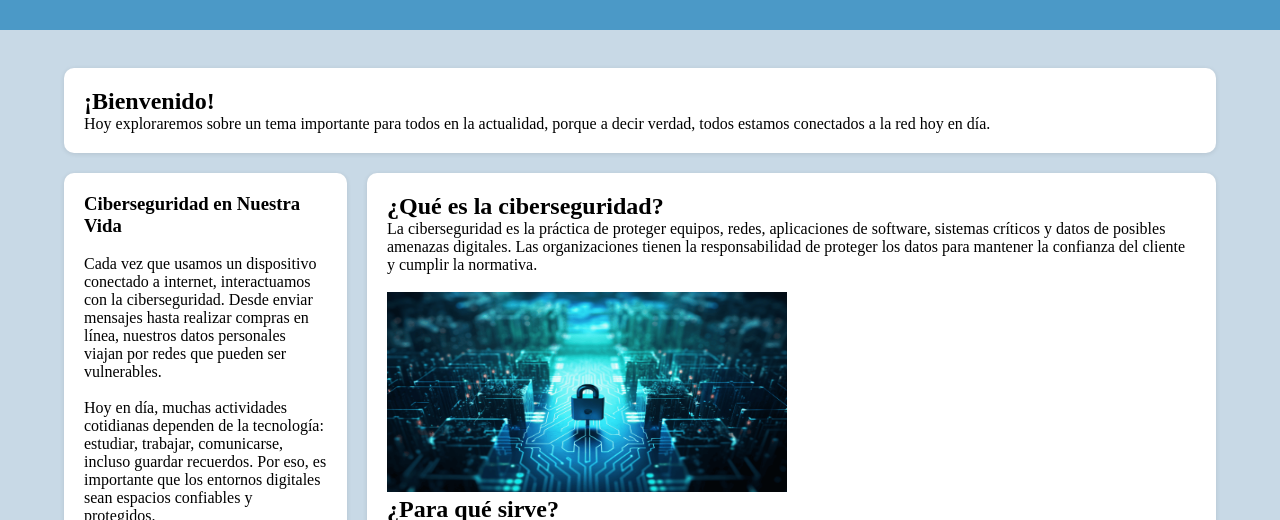
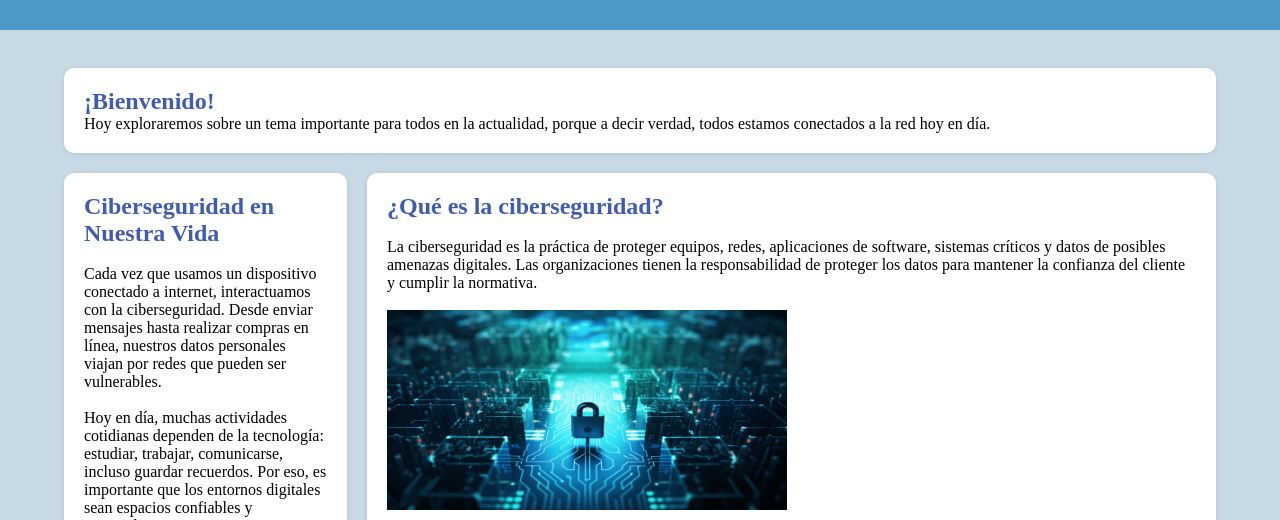
Before and after one commit to tefatg/proyecto-ciberseguridad, a plain HTML site: page index.html in a window 1280 px wide. Shown: the part 280-800 px from the top of the page. Drawn offline with Linux system fonts and the light colour scheme.

Commit message:
Ya la última actualización

```diff
--- a/index.html
+++ b/index.html
@@ -35,7 +35,7 @@
        <p>Hoy exploraremos sobre un tema importante para todos en la actualidad, porque a decir verdad, todos estamos conectados a la red hoy en día.</p>
        </div>
     <aside class="sidebar">
-         <h3>Ciberseguridad en Nuestra Vida</h3>
+        <h2>Ciberseguridad en Nuestra Vida</h2>
          <br>
   <p>
     Cada vez que usamos un dispositivo conectado a internet, interactuamos con la ciberseguridad. Desde enviar mensajes hasta realizar compras en línea, nuestros datos personales viajan por redes que pueden ser vulnerables.
@@ -53,18 +53,24 @@
          <h2>
             ¿Qué es la ciberseguridad?
         </h2>
+        <br>
         <p>La ciberseguridad es la práctica de proteger equipos, redes, aplicaciones de software, sistemas críticos
             y datos de posibles amenazas digitales. Las organizaciones tienen la responsabilidad de proteger los datos para mantener
             la confianza del cliente y cumplir la normativa. </p>
         <br>
         <img src="Imagenes/ciberseguridad.png" alt="Imagen" width="400px" height="200px">
         <br>
+        <br>
         <h2>¿Para qué sirve?</h2>
+        <br>
         <p>La ciberseguridad tiene múltiples aplicaciones que van desde la protección de datos hasta el fortalecimiento de la resiliencia operativa. Sus principales funciones son:
             <br>
 <p><strong> Proteger la confidencialidad de los datos:</strong> acceso no autorizado a información sensible, como datos financieros o personales.</p>
+<br>
 <p><strong>Garantizar la disponibilidad de sistemas:</strong>las interrupciones causadas por ataques como el ransomware o fallos técnicos.</p>
+<br>
 <p><strong>Cumplir con normativas y estándares:</strong>Implementar estándares como la ISO 27001 asegura que las organizaciones cumplan con regulaciones globales de seguridad. Según Pirani, esta norma proporciona un marco sistemático para gestionar riesgos de seguridad y proteger la información de manera integral.</p>
+<br>
 <p><strong>Promover la confianza en el entorno digitales:</strong>ce las relaciones con clientes y socios al garantizar un ecosistema seguro para transacciones y servicios.</p>
         </article>
 
--- a/stylesini.css
+++ b/stylesini.css
@@ -8,6 +8,9 @@ header{
     flex-wrap: wrap;
 }
 
+h2, h3{
+    color: rgb(64, 91, 178);
+}
 .main-header {
     background-color: #7bbee6;
     padding: 40px 5%;
```
